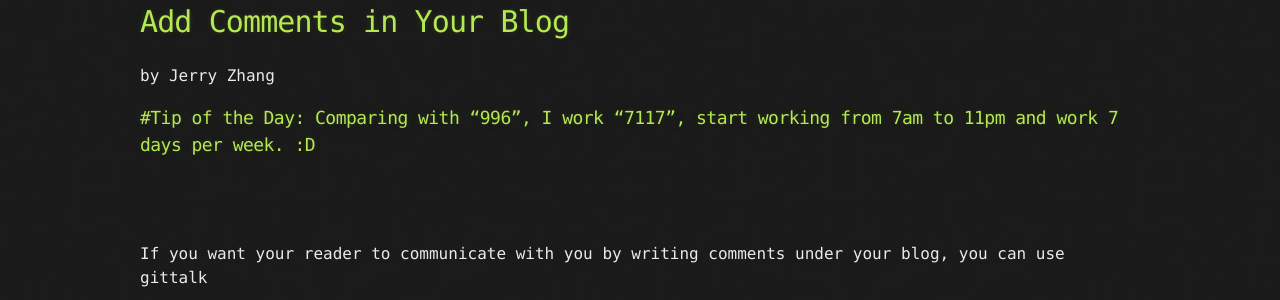
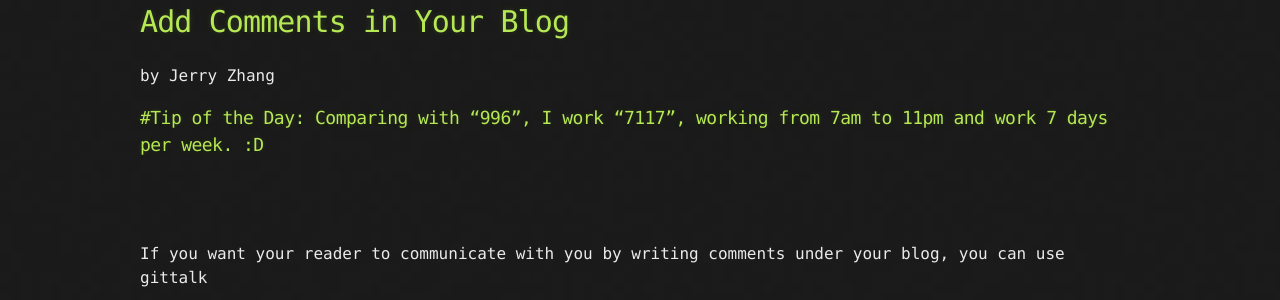
Before and after one commit to Jerry4013/Github-blog, a Jekyll site: the page built from _posts/2019-04-15-comments.md, in a window 1280 px wide. Shown: the part 330-630 px from the top of the page. Built offline with Jekyll 4.4.1, drawn with Linux system fonts in a browser that asks for light colours; comment, search, counter and statistics services are not loaded.

Commit message:
fix grammar error in tip

```diff
--- a/_posts/2019-04-15-comments.md
+++ b/_posts/2019-04-15-comments.md
@@ -3,7 +3,7 @@ layout: post
 title:  "Add Comments in Your Blog"
 tags: Jekyll Comments
 ---
-### \#Tip of the Day: Comparing with "996", I work "7117", start working from 7am to 11pm and work 7 days per week. :D
+### \#Tip of the Day: Comparing with "996", I work "7117", working from 7am to 11pm and work 7 days per week. :D
 <br/><br/>
 
 If you want your reader to communicate with you by writing comments under your blog, you can use gittalk
```
